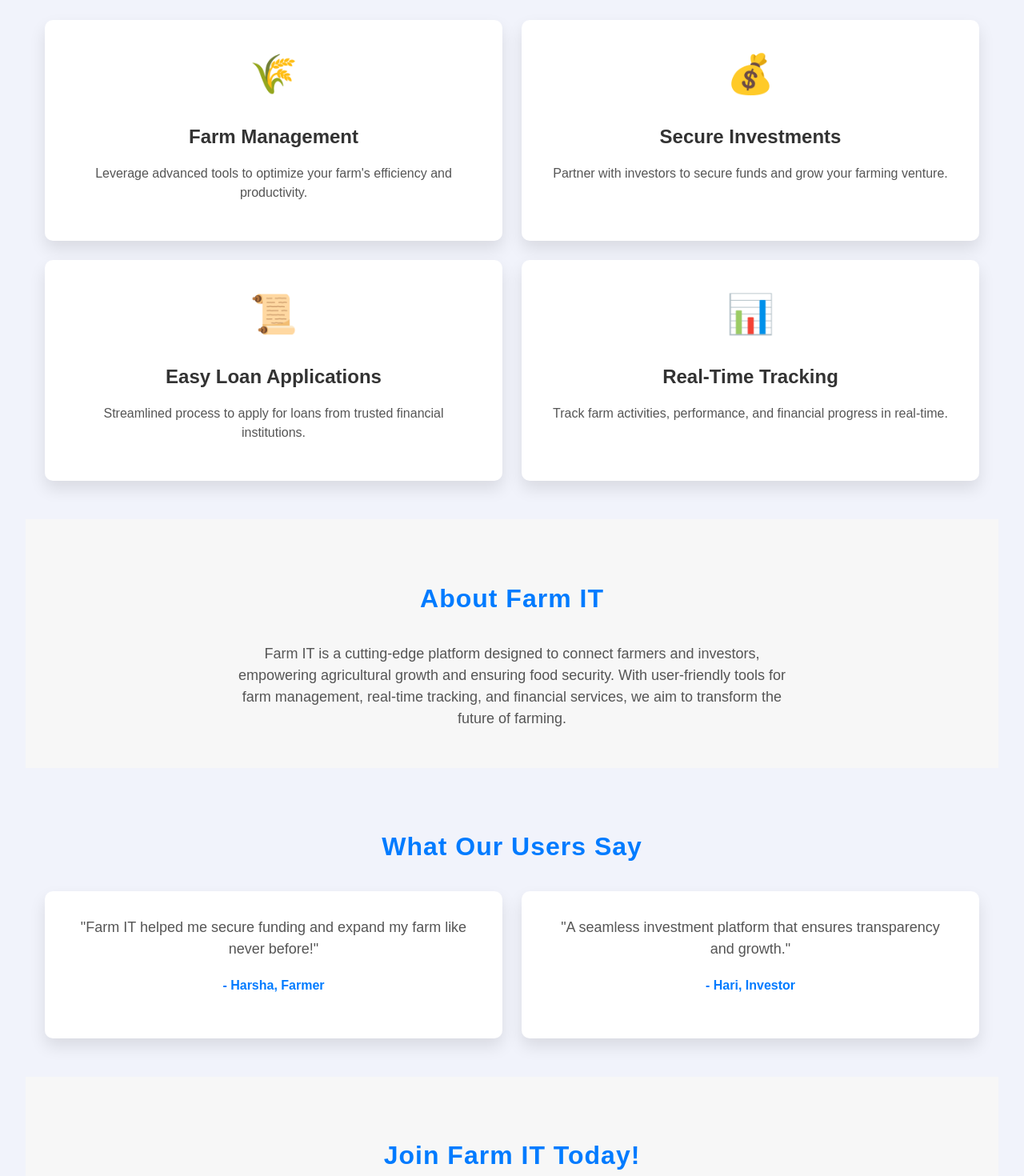
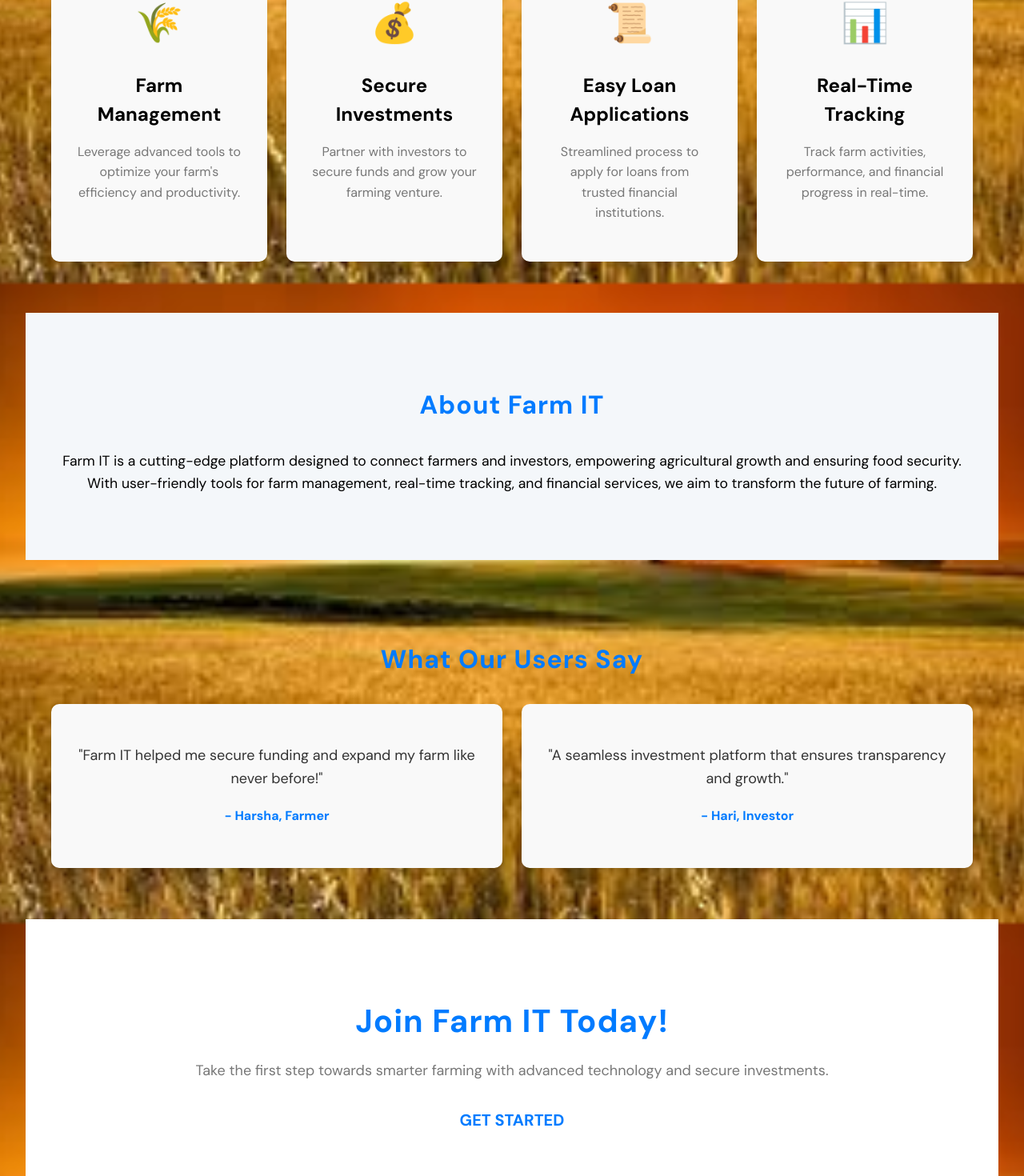
Before and after one commit to Harsha6463/Farm-IT, a React (Create React App) app in the folder client/: page / in a window 1280 px wide. Shown: the part 446-1916 px from the top of the page at 80% size. Built offline with nearby package versions, Linux system fonts and the light colour scheme.

Commit message:
first commit

```diff
--- a/client/src/components/FarmerDashboard/LoanRequest/LoanRequest.css
+++ b/client/src/components/FarmerDashboard/LoanRequest/LoanRequest.css
@@ -9,7 +9,7 @@ body {
   line-height: 1.5;
   background-color: #f1f3fb;
   padding: 0 2rem;
-  background-image: none;
+  /* background-image: none; */
 }
 
 img {
--- a/client/src/components/HomePage/HomePage.css
+++ b/client/src/components/HomePage/HomePage.css
@@ -1,71 +1,75 @@
-.homepage-container {
-  font-family: 'Arial', sans-serif;
+
+
+a {
+  text-decoration: none;
 }
 
-.hero-section {
-  background-color: #f7f7f7;
-  padding: 3rem 1.5rem;
-  text-align: center;
+.homepage-container {
+  display: flex;
+  flex-direction: column;
+  min-height: 100vh;
 }
 
+
+
 .hero-title {
-  font-size: 2.5rem;
+  font-size: 3rem;
   font-weight: 700;
-  color: #007bff;
   margin-bottom: 1rem;
 }
 
 .hero-description {
   font-size: 1.25rem;
-  color: #333;
   margin-bottom: 2rem;
 }
 
 .cta-button {
-  padding: 14px 20px;
-  background-color: #6658d3;
-  color: white;
-  text-decoration: none;
-  font-weight: 500;
-  border-radius: 6px;
-  transition: background 0.3s ease, transform 0.2s ease;
-  display: inline-block;
+  padding: 12px 25px;
+
+  background-color: #fff;
+  color: #007bff;
+  font-size: 1.25rem;
+  font-weight: 600;
+  border-radius: 30px;
+  text-transform: uppercase;
+  cursor: pointer;
+  transition: background-color 0.3s ease;
+
 }
 
 .cta-button:hover {
-  background-color: #4b49b8;
-  transform: translateY(-2px);
-}
-
-.cta-button:active {
-  transform: translateY(1px);
+  background-color: #005bb5;
+  color: white;
 }
 
 .features-section {
-  padding: 3rem 1.5rem;
+  padding: 4rem 2rem;
   text-align: center;
+margin-top: 20px;
+
 }
 
-.features-section .section-title {
+.section-title {
   font-size: 2rem;
-  font-weight: 700;
+  font-weight: 600;
   margin-bottom: 2rem;
   color: #007bff;
 }
 
 .features-grid {
   display: grid;
-  grid-template-columns: repeat(2, 1fr);
+  grid-template-columns: repeat(auto-fit, minmax(240px, 1fr));
   gap: 1.5rem;
 }
 
 .feature-card {
-  background-color: #fff;
+  background-color: #f9f9f9;
   padding: 2rem;
   border-radius: 10px;
-  box-shadow: 0 10px 20px rgba(0, 0, 0, 0.1);
+  box-shadow: 0 4px 6px rgba(0, 0, 0, 0.1);
   text-align: center;
 }
+
 
 .feature-icon {
   font-size: 3rem;
@@ -74,90 +78,101 @@
 
 .feature-card h3 {
   font-size: 1.5rem;
-  font-weight: 700;
+  font-weight: 600;
   margin-bottom: 1rem;
-  color: #333;
 }
 
 .feature-card p {
   font-size: 1rem;
-  color: #555;
+  color: #777;
 }
 
 .about-section {
-  background-color: #f7f7f7;
-  padding: 3rem 1.5rem;
-}
-
-.about-content {
+  padding: 4rem 2rem;
+  background-color: #f4f7fa;
   text-align: center;
-}
-
-.about-content .section-title {
-  font-size: 2rem;
-  font-weight: 700;
-  margin-bottom: 2rem;
-  color: #007bff;
+  margin-bottom: 10px;
 }
 
 .passage {
-  font-size: 1.125rem;
+  font-size: 1rem;
   color: #555;
-  max-width: 700px;
-  margin: 0 auto;
+  line-height: 1.6;
 }
 
 .testimonials-section {
-  padding: 3rem 1.5rem;
+  padding: 4rem 2rem;
+
   text-align: center;
-}
-
-.testimonials-section .section-title {
-  font-size: 2rem;
-  font-weight: 700;
-  margin-bottom: 2rem;
-  color: #007bff;
 }
 
 .testimonials-grid {
   display: grid;
-  grid-template-columns: repeat(2, 1fr);
+  grid-template-columns: repeat(auto-fit, minmax(300px, 1fr));
   gap: 1.5rem;
 }
 
 .testimonial-card {
-  background-color: #fff;
+  background-color: #f9f9f9;
   padding: 2rem;
   border-radius: 10px;
-  box-shadow: 0 10px 20px rgba(0, 0, 0, 0.1);
+  box-shadow: 0 4px 6px rgba(0, 0, 0, 0.1);
 }
 
 .testimonial-card p {
   font-size: 1.125rem;
-  color: #555;
+  color: #333;
   margin-bottom: 1rem;
 }
 
 .testimonial-card h4 {
   font-size: 1rem;
+  font-weight: 600;
   color: #007bff;
 }
 
 .cta-section {
-  background-color: #f7f7f7;
-  padding: 3rem 1.5rem;
+  padding: 4rem 2rem;
+  background-color: #fff;
   text-align: center;
 }
 
-.cta-section .cta-title {
-  font-size: 2rem;
+.cta-title {
+  font-size: 2.5rem;
   font-weight: 700;
   color: #007bff;
   margin-bottom: 1rem;
 }
 
-.cta-section .passage {
+.cta-section p {
   font-size: 1.125rem;
-  color: #555;
-  margin-bottom: 1.5rem;
+  color: #777;
+  margin-bottom: 2rem;
 }
+
+
+@media (max-width: 768px) {
+  .hero-title {
+    font-size: 2.5rem;
+  }
+
+  .hero-description {
+    font-size: 1.125rem;
+  }
+
+  .features-grid {
+    grid-template-columns: repeat(auto-fit, minmax(250px, 1fr));
+  }
+
+  .testimonials-grid {
+    grid-template-columns: 1fr;
+  }
+
+  .cta-section {
+    padding: 2rem 1rem;
+  }
+}
+.passage{
+  color: black;
+  font-size: 1.10rem;
+}
--- a/client/src/components/HomePage/HomePage.js
+++ b/client/src/components/HomePage/HomePage.js
@@ -5,11 +5,12 @@ import "./HomePage.css";
 const HomePage = () => {
 
   return (
+    <div className="body1">
     <div className="homepage-container">
       <header className="hero-section">
         <div className="hero-content">
           <h1 className="hero-title" style={{color:"#007bff"}}>Welcome to Farm IT</h1>
-          <p className="hero-description">
+          <p style={{color:"black"}} className="hero-description">
             Revolutionizing Agriculture with Technology and Innovation
           </p>
           <Link to="/register" className="cta-button">
@@ -24,22 +25,22 @@ const HomePage = () => {
           <div className="feature-card">
             <div className="feature-icon">🌾</div>
             <h3>Farm Management</h3>
-            <p>Leverage advanced tools to optimize your farm's efficiency and productivity.</p>
+            <p className="passage">Leverage advanced tools to optimize your farm's efficiency and productivity.</p>
           </div>
           <div className="feature-card">
             <div className="feature-icon">💰</div>
             <h3>Secure Investments</h3>
-            <p>Partner with investors to secure funds and grow your farming venture.</p>
+            <p className="passage">Partner with investors to secure funds and grow your farming venture.</p>
           </div>
           <div className="feature-card">
             <div className="feature-icon">📜</div>
             <h3>Easy Loan Applications</h3>
-            <p>Streamlined process to apply for loans from trusted financial institutions.</p>
+            <p className="passage">Streamlined process to apply for loans from trusted financial institutions.</p>
           </div>
           <div className="feature-card">
             <div className="feature-icon">📊</div>
             <h3>Real-Time Tracking</h3>
-            <p>Track farm activities, performance, and financial progress in real-time.</p>
+            <p className="passage">Track farm activities, performance, and financial progress in real-time.</p>
           </div>
         </div>
       </section>
@@ -73,6 +74,7 @@ const HomePage = () => {
         <Link to="/register" className="cta-button">Get Started</Link>
       </section>
     </div>
+    </div>
   );
 };
 
--- a/client/src/components/Navbar/Navbar.js
+++ b/client/src/components/Navbar/Navbar.js
@@ -7,7 +7,7 @@ const Navbar = ({ UserType }) => {
 
   const handleLogout = () => {
     localStorage.removeItem("token");
-    navigate("/login");
+    navigate("/");
   };
 
   const activeNavLink = (isActive) => ({
```
